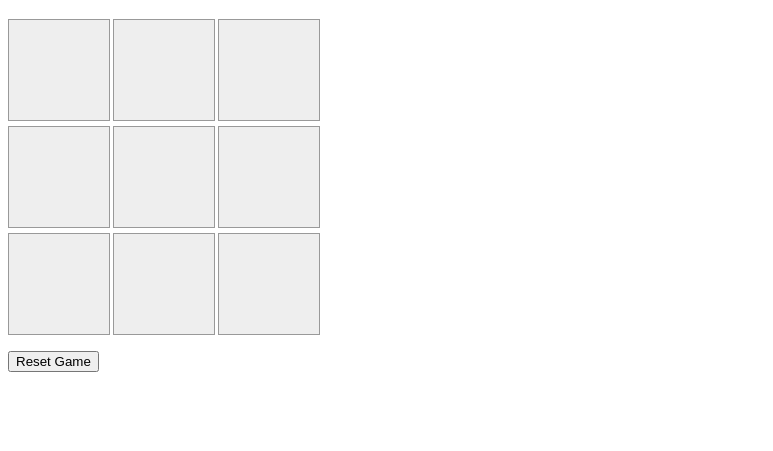
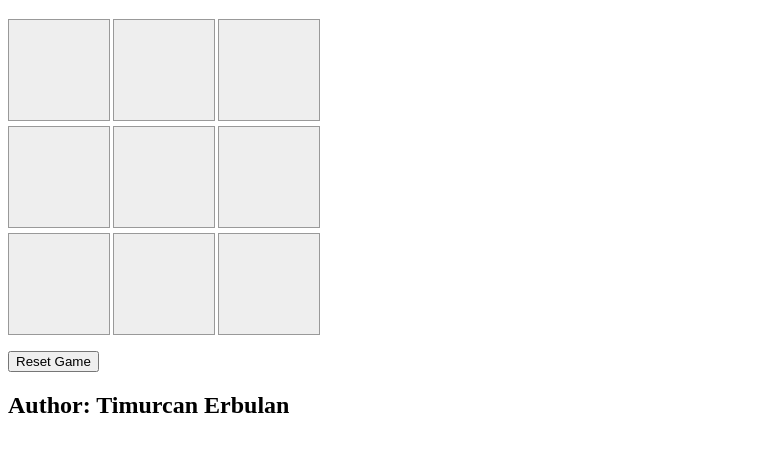
Before and after one commit to Katsu420/JS-Game, a plain HTML site: page index.html in a window 1280 px wide. Shown: the part 61-512 px from the top of the page, without its empty margins (0-773 px from the left). Drawn offline with Linux system fonts and the light colour scheme.

Commit message:
Add files via upload

```diff
--- a/index.html
+++ b/index.html
@@ -23,6 +23,8 @@
 
     <button onclick="resetGame()">Reset Game</button>
 
+    <h2>Author: Timurcan Erbulan</h2>
+
     <script src="index.js"></script>
 </body>
 </html>
```
